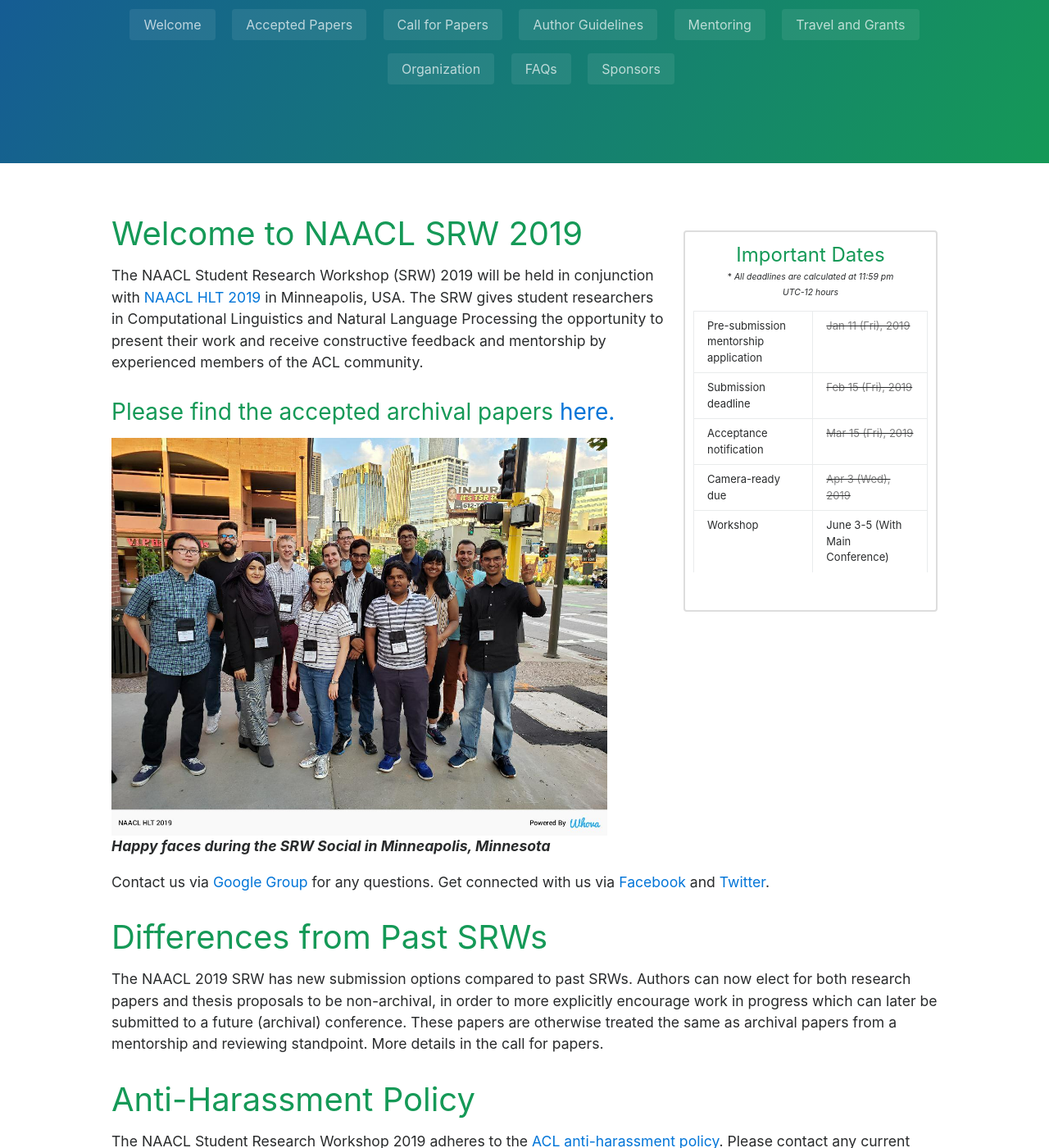
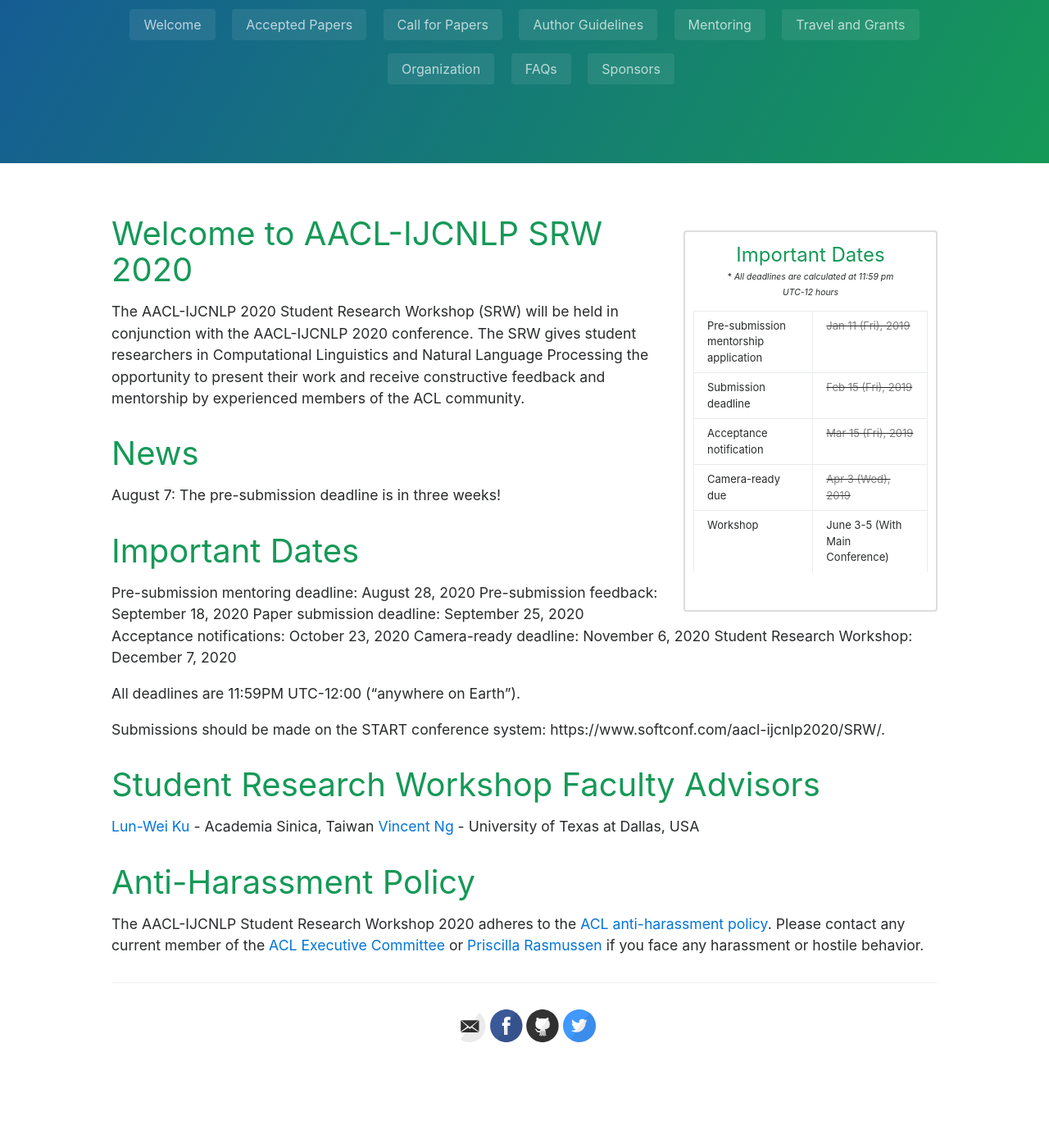
Before and after one commit to aacl2023-srw/aacl2023-srw.github.io, a Jekyll site: the page built from index.md, in a window 1280 px wide and 1400 px high, scrolled down 215 px. Shown: the whole window at 82% size. Built offline with Jekyll 4.4.1, drawn with Linux system fonts in a browser that asks for light colours; after the commit the page ends 1524 px from its top, so only the background shows below that.

Commit message:
Update index.md

```diff
--- a/index.md
+++ b/index.md
@@ -1,40 +1,50 @@
 ---
 layout: page
-title: "NAACL Student Research Workshop (SRW) 2019"
+title: "AACL-IJCNLP Student Research Workshop (SRW) 2020"
 permalink: /
 order: 1
 ---
 
 
 
-# Welcome to NAACL SRW 2019
-The NAACL Student Research Workshop (SRW) 2019 will be held in conjunction with [NAACL HLT 2019](http://naacl2019.org) in Minneapolis, USA. The SRW gives student researchers in Computational Linguistics and Natural Language Processing the opportunity to present their work and receive constructive feedback and mentorship by experienced members of the ACL community.
+# Welcome to AACL-IJCNLP SRW 2020
+The AACL-IJCNLP 2020 Student Research Workshop (SRW) will be held in conjunction with the AACL-IJCNLP 2020 conference. The SRW gives student researchers in Computational Linguistics and Natural Language Processing the opportunity to present their work and receive constructive feedback and mentorship by experienced members of the ACL community.
 
-### Please find the accepted archival papers [here.](https://www.aclweb.org/anthology/events/naacl-2019/#n19-3)
+# News
+August 7: The pre-submission deadline is in three weeks!
+<!-- Jan 18: Pre-mentoring feedback is on the way!
+March 6: The final submission deadline is today. Upload your submissions before 11.59PM UTC-12.
+April 16: Notifications of acceptance to the SRW 2020 will be released tomorrow!
+July 6-8: The SRW presentations will be held as part of the main ACL conference!
+-->
 
-<img src="images/social_picture.jpeg" alt="Happy faces during the SRW Social in Minneapolis, Minnesota" width="60%"/>
-<br>
-_**Happy faces during the SRW Social in Minneapolis, Minnesota**_
+# Important Dates
 
-Contact us via [Google Group](https://groups.google.com/forum/#!forum/naacl-2019-student-research-workshop) for any questions.
-Get connected with us via [Facebook](https://www.facebook.com/naaclsrw2019) and [Twitter](https://twitter.com/2019Srw).
+Pre-submission mentoring deadline: August 28, 2020
+Pre-submission feedback: September 18, 2020
+Paper submission deadline: September 25, 2020
+Acceptance notifications: October 23, 2020
+Camera-ready deadline: November 6, 2020
+Student Research Workshop: December 7, 2020
 
-<!-- We will update this site when latest information are available. -->
+All deadlines are 11:59PM UTC-12:00 ("anywhere on Earth").
 
-<!-- ### List of the accepted papers are available [here](/accepted) -->
+Submissions should be made on the START conference system: https://www.softconf.com/aacl-ijcnlp2020/SRW/.
 
 
-# Differences from Past SRWs
-The NAACL 2019 SRW has new submission options compared to past SRWs. Authors can now elect for both research papers and thesis proposals to be non-archival, in order to more explicitly encourage work in progress which can later be submitted to a future (archival) conference. These papers are otherwise treated the same as archival papers from a mentorship and reviewing standpoint. More details in the call for papers.
+# Student Research Workshop Faculty Advisors
+
+[Lun-Wei Ku](https://www.iis.sinica.edu.tw/pages/lwku/) - Academia Sinica, Taiwan
+[Vincent Ng](http://www.hlt.utdallas.edu/~vince) - University of Texas at Dallas, USA
+
 
 # Anti-Harassment Policy
-The NAACL Student Research Workshop 2019 adheres to the [ACL anti-harassment policy](https://www.aclweb.org/adminwiki/index.php?title=Anti-Harassment_Policy). Please contact any current member of the [ACL Executive Committee](https://www.aclweb.org/portal/about) or [Priscilla Rasmussen](acl@aclweb.org) if you face any harassment or hostile behavior.
+The AACL-IJCNLP Student Research Workshop 2020 adheres to the [ACL anti-harassment policy](https://www.aclweb.org/adminwiki/index.php?title=Anti-Harassment_Policy). Please contact any current member of the [ACL Executive Committee](https://www.aclweb.org/portal/about) or [Priscilla Rasmussen](acl@aclweb.org) if you face any harassment or hostile behavior.
 
+<!--
 # Sponsored By
-<!-- ![Computing Research Association’s Computing Community Consortium (CCC)](images/ccc_hz copy.jpg)
-![National Science Foundation](images/NSF_4-Color_bitmap_Logo.png =250x)
- -->
 <img src="images/ccc_hz copy.jpg" alt="Computing Research Association’s Computing Community Consortium (CCC)" width="300"/>
 <img src="images/NSF_4-Color_bitmap_Logo.png" alt="National Science Foundation" width="200"/>
 <img src="images/nrc_canada_logo.png" alt="National Research Council, Canada" width="250" style="padding: 0 0 0 40px"/>
 <img src="images/google_logo.svg" alt="Google" width="250" style="padding: 0 0 0 40px"/>
+-->
```
